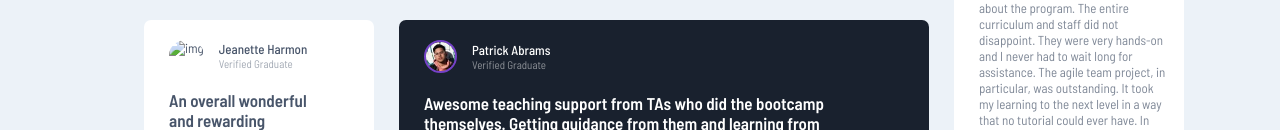
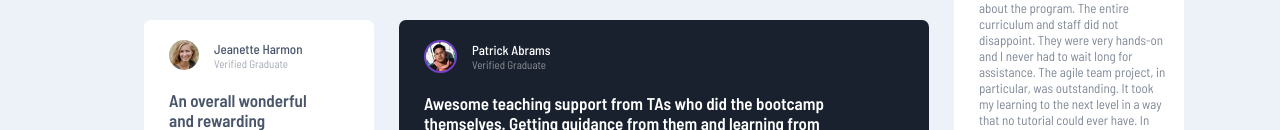
Before and after one commit to Tomi-Stem/Testimonials-Grid-Section, a plain HTML site: page index.html in a window 1280 px wide. Shown: the part 347-477 px from the top of the page. Drawn offline with Linux system fonts and the light colour scheme; files whose address does not match are found by name.

Commit message:
Update index.html

```diff
--- a/index.html
+++ b/index.html
@@ -52,7 +52,7 @@
             <div class="bottom_div">
                 <div class="bottom_left">
                     <div class="img_tag">
-                        <img src="images/image-jeanette.jpg" alt="img">
+                        <img src="image-jeanette.jpg" alt="img">
                         <div class="name_div">
                             <p class="name">Jeanette Harmon</p>
                             <p class="tag">Verified Graduate</p>
```
